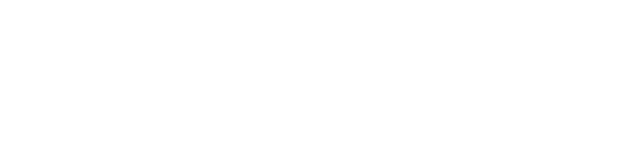
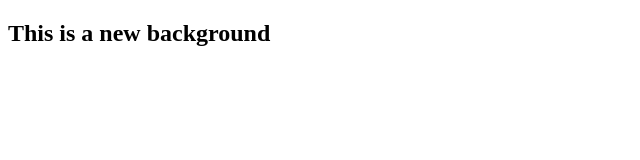
Before and after one commit to Lincxx/background-generator, a plain HTML site: page index.html in a window 1280 px wide. Shown: the whole page, without its empty margins (0-640 px from the left). Drawn offline with Linux system fonts and the light colour scheme.

Commit message:
changing text

```diff
--- a/index.html
+++ b/index.html
@@ -8,6 +8,7 @@
 </head>
 
 <body>
+  <h2>This is a new background</h2>
   <script src=""></script>
 </body>
 
```
